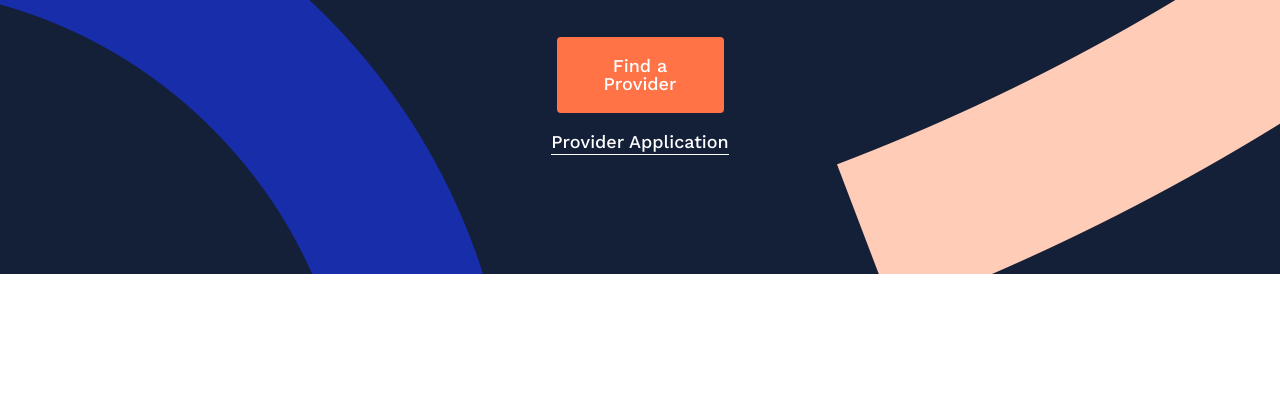
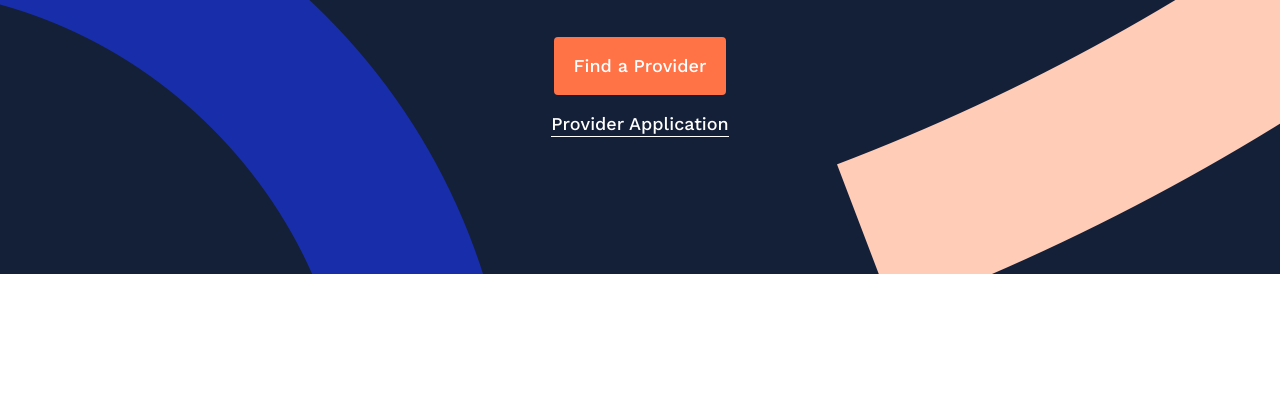
Before and after one commit to meetkensho/meetkensho-site, a plain HTML site: page index.html in a window 1280 px wide. Shown: the part 346-744 px from the top of the page. Drawn offline with nearby package versions, Linux system fonts and the light colour scheme; a script that the page names is missing; a web font is replaced by a local one.

Commit message:
Enlarged Find a Provider Button
so that it is on one line

```diff
--- a/css/styles.css
+++ b/css/styles.css
@@ -52,7 +52,7 @@ article, header, .container {
   color: white;
   padding: 20px;
   text-decoration: none;
-  width: 167px;
+  width: fit-content;
   border-radius: 4px;
   font-weight: 500;
   font-size: 18px;
```
